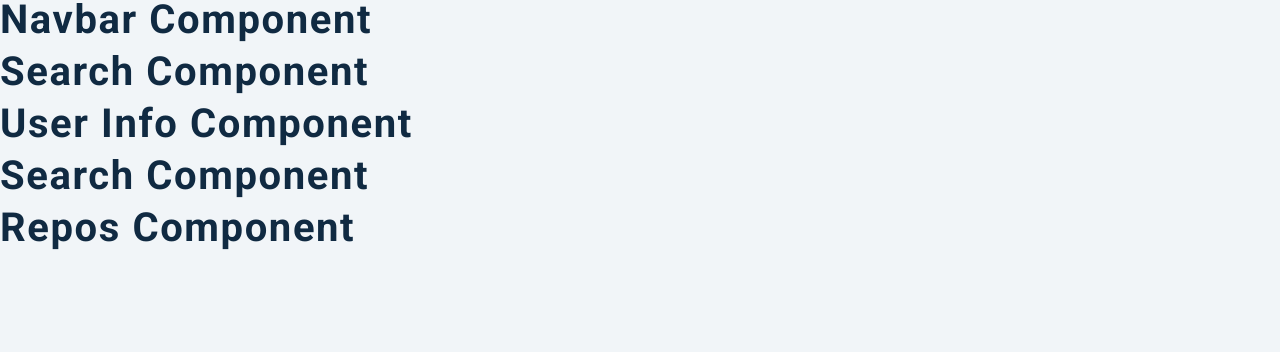
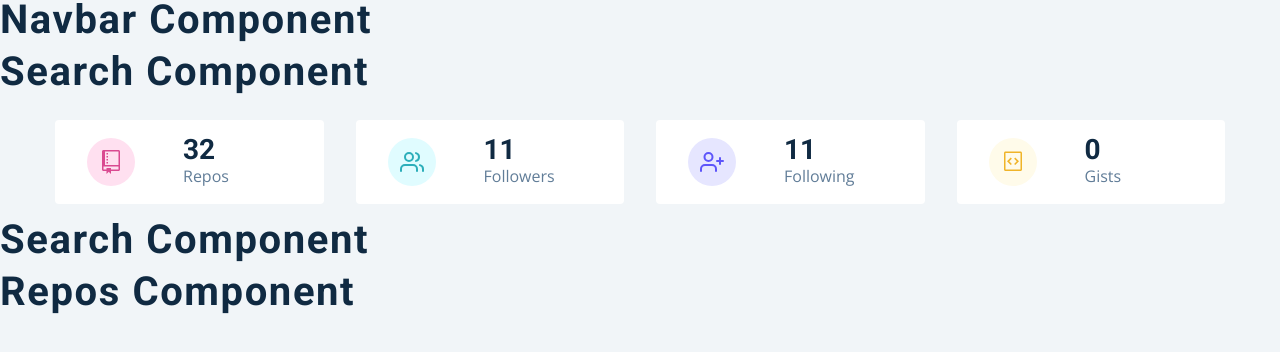
Before and after one commit to HarrisonHemstreet/github-search-users, a React (Create React App) app: page / in a window 1280 px wide. Shown: the top 352 px of the page. Built offline with nearby package versions, Linux system fonts and the light colour scheme.

Commit message:
added info componenet

```diff
--- a/src/components/Info.js
+++ b/src/components/Info.js
@@ -5,10 +5,66 @@
 import { FiUsers, FiUserPlus } from 'react-icons/fi';
 
 const UserInfo = () => {
-  const data = React.useContext(GithubContext);
-  console.log(data);
-  return <h2>user info component </h2>;
+  const {githubUser} = React.useContext(GithubContext);
+  const {
+    public_repos,
+    followers,
+    following,
+    public_gists,
+  } = githubUser;
+
+  const items = [
+    {
+      id: 1,
+      icon: <GoRepo className="icon"/>,
+      label: "repos",
+      value: public_repos,
+      color: 'pink',
+    },
+    {
+      id: 2,
+      icon: <FiUsers className="icon"/>,
+      label: "followers",
+      value: followers,
+      color: 'green',
+    },
+    {
+      id: 3,
+      icon: <FiUserPlus className="icon"/>,
+      label: "following",
+      value: following,
+      color: 'purple'
+    },
+    {
+      id: 4,
+      icon: <GoGist className="icon"/>,
+      label: "gists",
+      value: public_gists,
+      color:'yellow'
+    },
+  ]
+  return (
+    <section className="section">
+      <Wrapper className="section-center">
+        {items.map((item) => {
+          return <Item key={item.id} {...item}/>
+        })}
+      </Wrapper>
+    </section>
+  );
 };
+
+const Item = ({icon, label, value, color}) => {
+  return (
+    <article className="item">
+      <span className={color}>{icon}</span>
+      <div>
+        <h3>{value}</h3>
+        <p>{label}</p>
+      </div>
+    </article>
+  )
+}
 
 const Wrapper = styled.section`
   display: grid;
```
